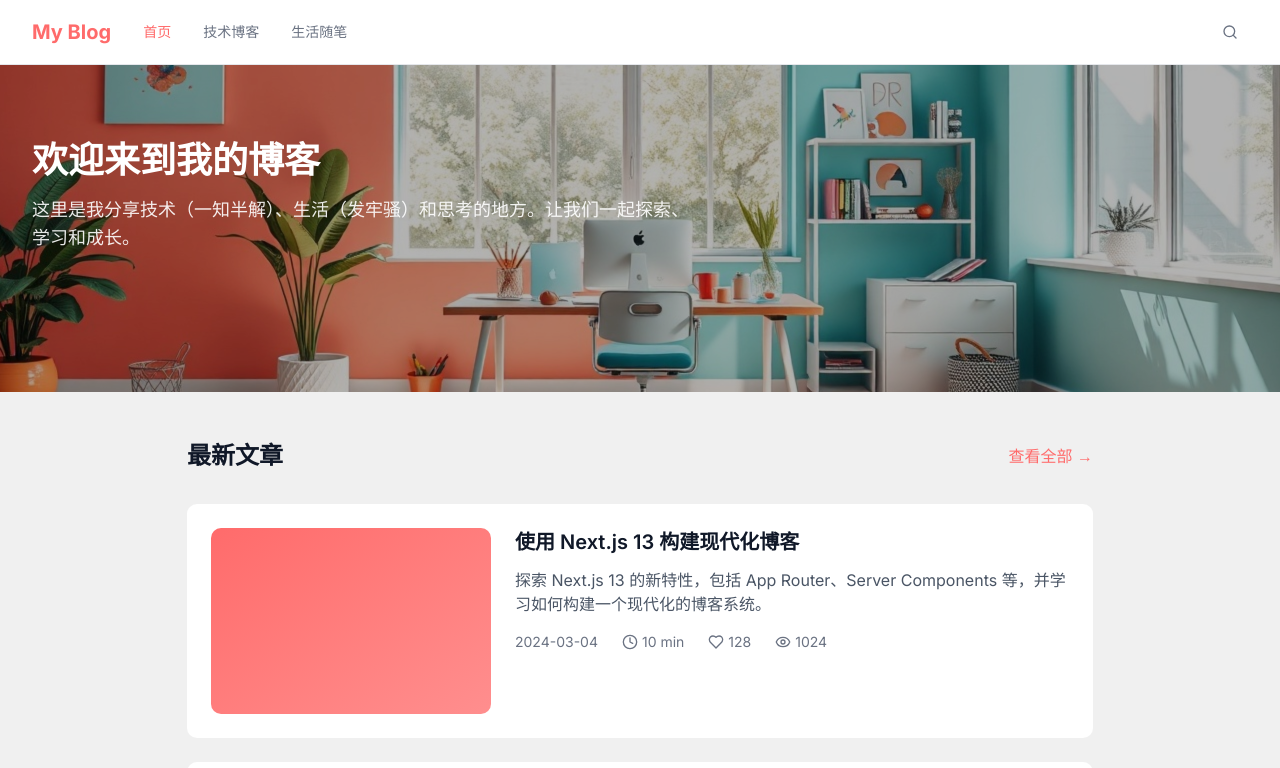
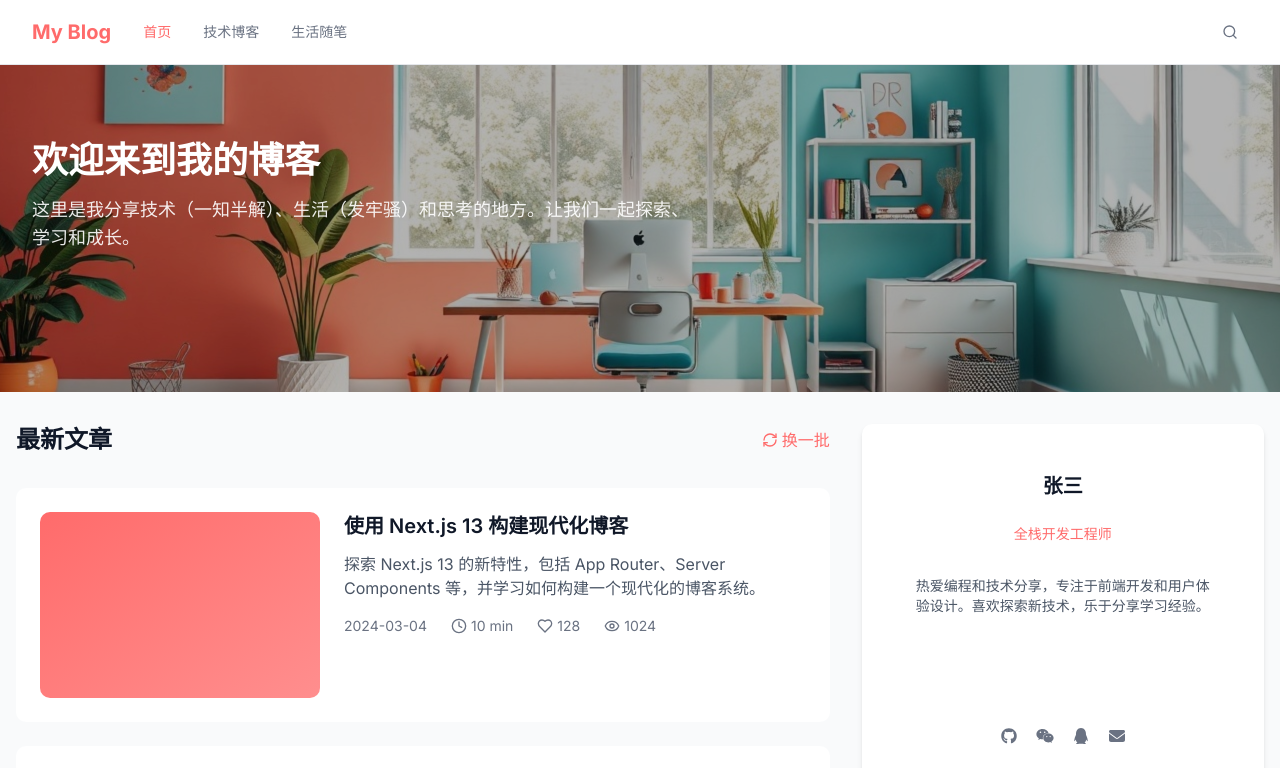
Before and after one commit to 0x3147/my-blog, a Next.js app: page / in a window 1280 px wide. Shown: the top 768 px of the page. Built offline with nearby package versions, Linux system fonts and the light colour scheme.

Commit message:
feat：个人信息组件

```diff
--- a/package.json
+++ b/package.json
@@ -9,9 +9,14 @@
     "lint": "next lint"
   },
   "dependencies": {
+    "@fortawesome/fontawesome-svg-core": "^6.7.2",
+    "@fortawesome/free-brands-svg-icons": "^6.7.2",
+    "@fortawesome/free-solid-svg-icons": "^6.7.2",
+    "@fortawesome/react-fontawesome": "^0.2.2",
     "@hookform/resolvers": "^4.1.3",
     "@radix-ui/react-avatar": "^1.1.3",
     "@radix-ui/react-label": "^2.1.2",
+    "@radix-ui/react-popover": "^1.1.6",
     "@radix-ui/react-slot": "^1.1.2",
     "@radix-ui/react-switch": "^1.1.3",
     "class-variance-authority": "^0.7.1",
--- a/src/app/page.tsx
+++ b/src/app/page.tsx
@@ -1,11 +1,13 @@
 import LatestPosts from '@/components/home/LatestPosts'
+import Profile from '@/components/home/Profile'
 
 export default function Home() {
   return (
-    <div className="min-h-screen">
-      <div className="py-12">
+    <main className="min-h-screen bg-[#F9FAFB]">
+      <div className="container mx-auto px-4 py-8 flex gap-8">
         <LatestPosts />
+        <Profile />
       </div>
-    </div>
+    </main>
   )
 }
--- a/src/components/home/LatestPosts.tsx
+++ b/src/components/home/LatestPosts.tsx
@@ -1,7 +1,8 @@
 'use client'
 
 import Link from 'next/link'
-import { Clock, Eye, Heart } from 'lucide-react'
+import { Clock, Eye, Heart, RefreshCw } from 'lucide-react'
+import { useState } from 'react'
 
 interface Post {
   id: string
@@ -13,7 +14,7 @@ interface Post {
   views: number
 }
 
-const mockPosts: Post[] = [
+const allPosts: Post[] = [
   {
     id: '1',
     title: '使用 Next.js 13 构建现代化博客',
@@ -44,20 +45,62 @@ const mockPosts: Post[] = [
     likes: 156,
     views: 1234,
   },
+  {
+    id: '4',
+    title: 'React Hooks 使用技巧总结',
+    description:
+      '总结 React Hooks 的常用技巧和最佳实践，帮助你更好地使用 Hooks 开发 React 应用。',
+    date: '2024-03-01',
+    readTime: '15 min',
+    likes: 89,
+    views: 678,
+  },
+  {
+    id: '5',
+    title: 'TypeScript 高级特性详解',
+    description:
+      '深入探讨 TypeScript 的高级特性，包括泛型、装饰器、高级类型等，提升你的 TypeScript 技能。',
+    date: '2024-02-28',
+    readTime: '20 min',
+    likes: 145,
+    views: 987,
+  },
+  {
+    id: '6',
+    title: '前端性能优化实践',
+    description:
+      '分享前端性能优化的各种技巧和最佳实践，包括代码分割、懒加载、缓存策略等。',
+    date: '2024-02-27',
+    readTime: '18 min',
+    likes: 112,
+    views: 765,
+  },
 ]
 
 const LatestPosts = () => {
+  const [posts, setPosts] = useState<Post[]>(allPosts.slice(0, 3))
+
+  const refreshPosts = () => {
+    // 随机打乱文章顺序并取前3篇
+    const shuffled = [...allPosts].sort(() => Math.random() - 0.5)
+    setPosts(shuffled.slice(0, 3))
+  }
+
   return (
     <section className="w-[906px] mx-auto">
       <div className="flex justify-between items-center mb-8">
         <h2 className="text-2xl font-bold text-gray-900">最新文章</h2>
-        <Link href="/posts" className="text-[#FF6B6B] hover:text-[#FF6B6B]/80">
-          查看全部 →
-        </Link>
+        <button
+          onClick={refreshPosts}
+          className="flex items-center gap-1 text-[#FF6B6B] hover:text-[#FF6B6B]/80 transition-colors"
+        >
+          <RefreshCw className="w-4 h-4" />
+          <span>换一批</span>
+        </button>
       </div>
 
       <div className="space-y-6">
-        {mockPosts.map((post) => (
+        {posts.map((post) => (
           <article
             key={post.id}
             className="group bg-white rounded-lg overflow-hidden hover:shadow-xl hover:-translate-y-1 transition-all duration-300"
--- /dev/null
+++ b/src/components/home/Profile.tsx
@@ -0,0 +1,98 @@
+'use client'
+
+import { FontAwesomeIcon } from '@fortawesome/react-fontawesome'
+import { faGithub, faWeixin, faQq } from '@fortawesome/free-brands-svg-icons'
+import { faEnvelope } from '@fortawesome/free-solid-svg-icons'
+import {
+  Popover,
+  PopoverContent,
+  PopoverTrigger,
+} from '@/components/ui/popover'
+
+const Profile = () => {
+  return (
+    <div className="w-[437px] h-[372px] bg-white rounded-lg shadow-md p-12">
+      <div className="flex flex-col items-center justify-between h-full">
+        <div className="flex flex-col items-center gap-4">
+          <div className="text-xl font-bold text-gray-900 mb-2">张三</div>
+
+          <div className="text-[#FF6B6B] text-sm mb-4">全栈开发工程师</div>
+
+          <div className="text-gray-600 text-sm text-center mb-6">
+            热爱编程和技术分享，专注于前端开发和用户体验设计。喜欢探索新技术，乐于分享学习经验。
+          </div>
+        </div>
+
+        <div className="flex gap-4">
+          <Popover>
+            <PopoverTrigger asChild>
+              <div className="text-gray-500 hover:text-[#FF6B6B] transition-colors cursor-pointer">
+                <FontAwesomeIcon icon={faGithub} className="w-5 h-5" />
+              </div>
+            </PopoverTrigger>
+
+            <PopoverContent className="w-64">
+              <div className="flex flex-col gap-1">
+                <div className="text-xs text-gray-500">GitHub</div>
+                <a
+                  className="text-sm text-gray-900 hover:text-[#FF6B6B] transition-colors break-all"
+                  href="https://github.com/0x3147"
+                  target="_blank"
+                >
+                  github.com/0x3147
+                </a>
+              </div>
+            </PopoverContent>
+          </Popover>
+
+          <Popover>
+            <PopoverTrigger asChild>
+              <div className="text-gray-500 hover:text-[#FF6B6B] transition-colors cursor-pointer">
+                <FontAwesomeIcon icon={faWeixin} className="w-5 h-5" />
+              </div>
+            </PopoverTrigger>
+
+            <PopoverContent className="w-64">
+              <div className="flex flex-col gap-1">
+                <div className="text-xs text-gray-500">微信号</div>
+                <div className="text-sm text-gray-900">babel_k</div>
+              </div>
+            </PopoverContent>
+          </Popover>
+
+          <Popover>
+            <PopoverTrigger asChild>
+              <div className="text-gray-500 hover:text-[#FF6B6B] transition-colors cursor-pointer">
+                <FontAwesomeIcon icon={faQq} className="w-5 h-5" />
+              </div>
+            </PopoverTrigger>
+
+            <PopoverContent className="w-64">
+              <div className="flex flex-col gap-1">
+                <div className="text-xs text-gray-500">QQ</div>
+                <div className="text-sm text-gray-900">475842727</div>
+              </div>
+            </PopoverContent>
+          </Popover>
+
+          <Popover>
+            <PopoverTrigger asChild>
+              <div className="text-gray-500 hover:text-[#FF6B6B] transition-colors cursor-pointer">
+                <FontAwesomeIcon icon={faEnvelope} className="w-5 h-5" />
+              </div>
+            </PopoverTrigger>
+
+            <PopoverContent className="w-64">
+              <div className="flex flex-col gap-1">
+                <div className="text-xs text-gray-500">邮箱</div>
+                <div className="text-sm text-gray-900">radeonk@foxmail.com</div>
+              </div>
+            </PopoverContent>
+          </Popover>
+        </div>
+      </div>
+    </div>
+  )
+}
+
+export default Profile
--- /dev/null
+++ b/src/components/ui/popover.tsx
@@ -0,0 +1,48 @@
+"use client"
+
+import * as React from "react"
+import * as PopoverPrimitive from "@radix-ui/react-popover"
+
+import { cn } from "@/lib/utils"
+
+function Popover({
+  ...props
+}: React.ComponentProps<typeof PopoverPrimitive.Root>) {
+  return <PopoverPrimitive.Root data-slot="popover" {...props} />
+}
+
+function PopoverTrigger({
+  ...props
+}: React.ComponentProps<typeof PopoverPrimitive.Trigger>) {
+  return <PopoverPrimitive.Trigger data-slot="popover-trigger" {...props} />
+}
+
+function PopoverContent({
+  className,
+  align = "center",
+  sideOffset = 4,
+  ...props
+}: React.ComponentProps<typeof PopoverPrimitive.Content>) {
+  return (
+    <PopoverPrimitive.Portal>
+      <PopoverPrimitive.Content
+        data-slot="popover-content"
+        align={align}
+        sideOffset={sideOffset}
+        className={cn(
+          "bg-popover text-popover-foreground data-[state=open]:animate-in data-[state=closed]:animate-out data-[state=closed]:fade-out-0 data-[state=open]:fade-in-0 data-[state=closed]:zoom-out-95 data-[state=open]:zoom-in-95 data-[side=bottom]:slide-in-from-top-2 data-[side=left]:slide-in-from-right-2 data-[side=right]:slide-in-from-left-2 data-[side=top]:slide-in-from-bottom-2 z-50 w-72 rounded-md border p-4 shadow-md outline-hidden",
+          className
+        )}
+        {...props}
+      />
+    </PopoverPrimitive.Portal>
+  )
+}
+
+function PopoverAnchor({
+  ...props
+}: React.ComponentProps<typeof PopoverPrimitive.Anchor>) {
+  return <PopoverPrimitive.Anchor data-slot="popover-anchor" {...props} />
+}
+
+export { Popover, PopoverTrigger, PopoverContent, PopoverAnchor }
```
Also changed, not shown: 1 other file (tests, documents, lock files or other folders).
